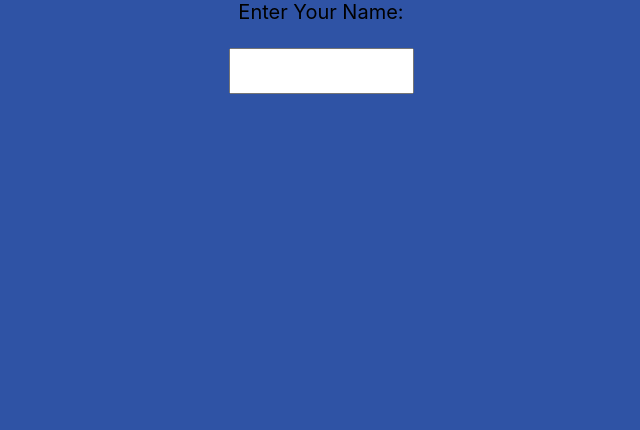
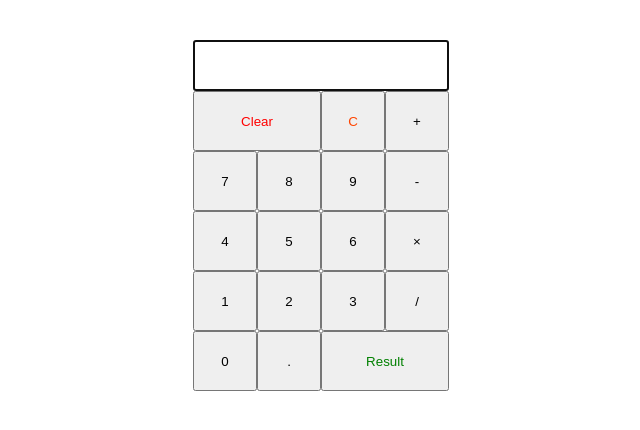
Before and after one commit to jatinnkumar/REACT-LEARNING, a React (Create React App) app: page / in a window 1280 px wide. Shown: the top 430 px of the page, without its empty margins (319-959 px from the left). Built offline with nearby package versions, Linux system fonts and the light colour scheme.

Commit message:
calculator...

```diff
--- a/src/App.js
+++ b/src/App.js
@@ -1,15 +1,60 @@
-import React, { useRef, useEffect } from 'react';
+import React, { useRef, useEffect, useState } from 'react';
+import "./calc.css"
 
 const App = () => {
-    const elem = useRef();
+    const [result, setResult] = useState("");
+    const inputBox = useRef();
+
     useEffect(() => {
-        elem.current.focus();
-    })
+        inputBox.current.focus();
+    });
+
+    const handleClick = (e) => {
+        setResult(result.concat(e.target.name));
+    }
+
+    const backspace = () => {
+        setResult(result.slice(0, result.length - 1))
+    }
+
+    const calculate = () => {
+        try {
+            setResult(eval(result).toString());
+        } catch {
+            setResult("Error");
+        }
+    }
+
+    const clear = () => {
+        setResult("");
+    }
     return (
-        <>
-            <label for="refInput">Enter Your Name:</label><br />
-            <input ref={elem} id="refInput" type="text" />
-        </>
+        <div className='calc-app'>
+            <form>
+                <input type="text" value={result} ref={inputBox} />
+            </form>
+
+            <div className='keypad'>
+                <button id='clear' onClick={clear}>Clear</button>
+                <button id="backspace" onClick={backspace}>C</button>
+                <button name="+" onClick={handleClick}>+</button>
+                <button name="7" onClick={handleClick}>7</button>
+                <button name="8" onClick={handleClick}>8</button>
+                <button name="9" onClick={handleClick}>9</button>
+                <button name="-" onClick={handleClick}>-</button>
+                <button name="4" onClick={handleClick}>4</button>
+                <button name="5" onClick={handleClick}>5</button>
+                <button name="6" onClick={handleClick}>6</button>
+                <button name="*" onClick={handleClick}>&times;</button>
+                <button name="1" onClick={handleClick}>1</button>
+                <button name="2" onClick={handleClick}>2</button>
+                <button name="3" onClick={handleClick}>3</button>
+                <button name="/" onClick={handleClick}>/</button>
+                <button name="0" onClick={handleClick}>0</button>
+                <button name="." onClick={handleClick}>.</button>
+                <button id="result" onClick={calculate}>Result</button>
+            </div>
+        </div>
     );
 }
 
--- /dev/null
+++ b/src/calc.css
@@ -0,0 +1,33 @@
+.calc-app {
+    margin: 0 auto;
+    margin-top: 40px;
+    width: 256px;
+    text-align: center;
+}
+
+.keypad {
+    display: grid;
+    grid-template-columns: repeat(4, 1fr);
+    grid-auto-rows: minmax(60px, auto);
+}
+
+input[type="text"] {
+    height: 45px;
+    width: 248px;
+}
+
+#clear {
+    grid-column: 1/3;
+    grid-row: 1;
+    color: red;
+}
+
+#result {
+    grid-column: 3/5;
+    grid-row: 5;
+    color: green;
+}
+
+#backspace {
+    color: orangered;
+}
--- a/src/index.css
+++ b/src/index.css
@@ -233,3 +233,36 @@ input#refInput {
 label {
   font-size: 20px;
 }
+
+.calc-app {
+  margin: 0 auto;
+  margin-top: 40px;
+  width: 256px;
+  text-align: center;
+}
+
+.keypad {
+  display: grid;
+  grid-template-columns: repeat(4, 1fr);
+  grid-auto-rows: minmax(60px, auto);
+}
+
+input[type="text"] {
+  height: 60px;
+}
+
+#clear {
+  grid-column: 1/3;
+  grid-row: 1;
+  color: red;
+}
+
+#result {
+  grid-column: 3/5;
+  grid-row: 5;
+  color: green;
+}
+
+#backspace {
+  color: orangered;
+}
--- a/src/index.js
+++ b/src/index.js
@@ -2,7 +2,7 @@ import React from 'react';
 import ReactDOM from 'react-dom';
 import { BrowserRouter } from 'react-router-dom';
 import App from './App';
-import './index.css';
+// import './index.css';
 import store from './store';
 import { Provider } from 'react-redux';
 
```
